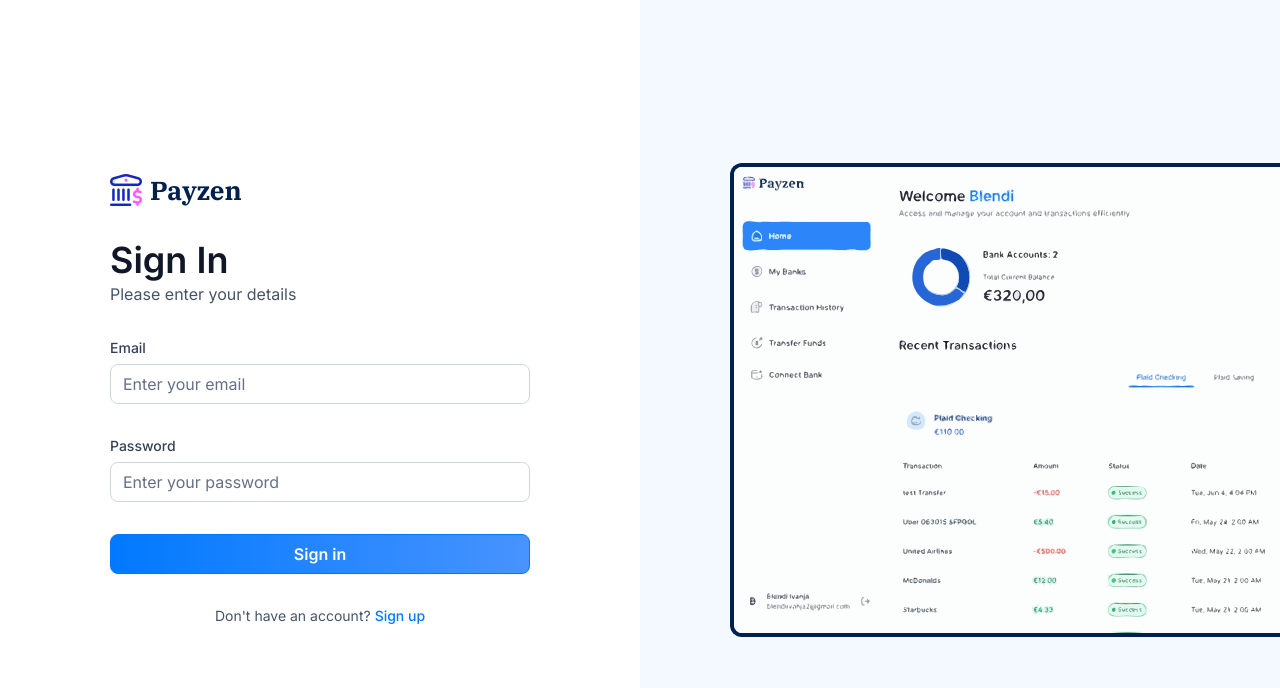
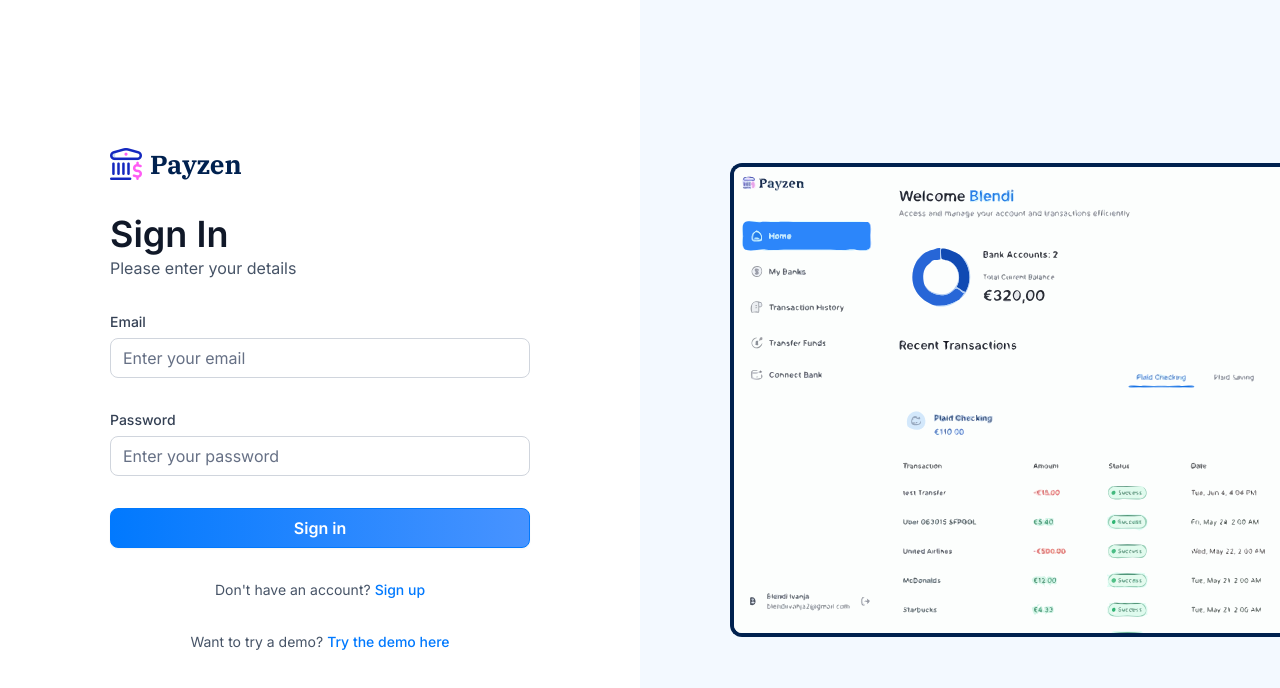
Before and after one commit to blendi3/banking, a Next.js app: page /sign-in in a window 1280 px wide. Shown: the top 688 px of the page. Built offline with nearby package versions, Linux system fonts and the light colour scheme; what dwolla-v2, plaid would draw is missing.

Commit message:
added a demo account for user who want to check the app and made some minor changes

```diff
--- a/app/(root)/page.tsx
+++ b/app/(root)/page.tsx
@@ -10,6 +10,12 @@ import Banner from "@/components/Banner";
 const Home = async ({ searchParams: { id, page } }: SearchParamProps) => {
   const currentPage = Number(page as string) || 1;
   const loggedIn = await getLoggedInUser();
+
+  if (!loggedIn) {
+    console.error("No logged-in user found");
+    return;
+  }
+
   const accounts = await getAccounts({
     userId: loggedIn.$id,
   });
--- a/components/AuthForm.tsx
+++ b/components/AuthForm.tsx
@@ -9,16 +9,7 @@ import { z } from "zod";
 import { zodResolver } from "@hookform/resolvers/zod";
 import { useForm } from "react-hook-form";
 import { Button } from "@/components/ui/button";
-import {
-  Form,
-  FormControl,
-  FormDescription,
-  FormField,
-  FormItem,
-  FormLabel,
-  FormMessage,
-} from "@/components/ui/form";
-import { Input } from "@/components/ui/input";
+import { Form } from "@/components/ui/form";
 import CostumInput from "./CostumInput";
 import { authFormSchema } from "@/lib/utils";
 import { Loader2 } from "lucide-react";
@@ -97,6 +88,26 @@ const AuthForm = ({ type }: { type: string }) => {
         });
       }
       console.log(error);
+    } finally {
+      setIsLoading(false);
+    }
+  };
+
+  const loginDemoAccount = async () => {
+    setIsLoading(true);
+    try {
+      const response = await signIn({
+        email: "test@test.com",
+        password: "testtest",
+      });
+      if (response) {
+        setIsAuthenticated(true);
+        router.push("/");
+      } else {
+        console.error("Demo login failed");
+      }
+    } catch (error) {
+      console.error("An error occurred during demo login:", error);
     } finally {
       setIsLoading(false);
     }
@@ -241,6 +252,17 @@ const AuthForm = ({ type }: { type: string }) => {
               {type === "sign-in" ? "Sign up" : "Sign in"}
             </Link>
           </footer>
+
+          {type === "sign-in" && (
+            <footer className="flex justify-center gap-1">
+              <p className="text-14 font-normal text-gray-600">
+                Want to try a demo?
+              </p>
+              <button className="form-link" onClick={loginDemoAccount}>
+                Try the demo here
+              </button>
+            </footer>
+          )}
         </>
       )}
     </section>
--- a/components/RightSidebar.tsx
+++ b/components/RightSidebar.tsx
@@ -8,7 +8,6 @@ import { Category } from "./Category";
 const RightSidebar = ({ user, transactions, banks }: RightSidebarProps) => {
   const categories: CategoryCount[] = countTransactionCategories(transactions);
 
-  console.log("categories", categories);
   return (
     <aside className="right-sidebar">
       <section className="flex flex-col pb-8">
--- a/components/Sidebar.tsx
+++ b/components/Sidebar.tsx
@@ -12,7 +12,7 @@ const Sidebar = ({ user }: SiderbarProps) => {
   const pathname = usePathname();
 
   return (
-    <section className="sidebar">
+    <section className="sidebar z-50">
       <nav className="flex flex-col gap-4">
         <Link href="/" className="mb-12 cursor-pointer flex items-center gap-2">
           <Image
```
